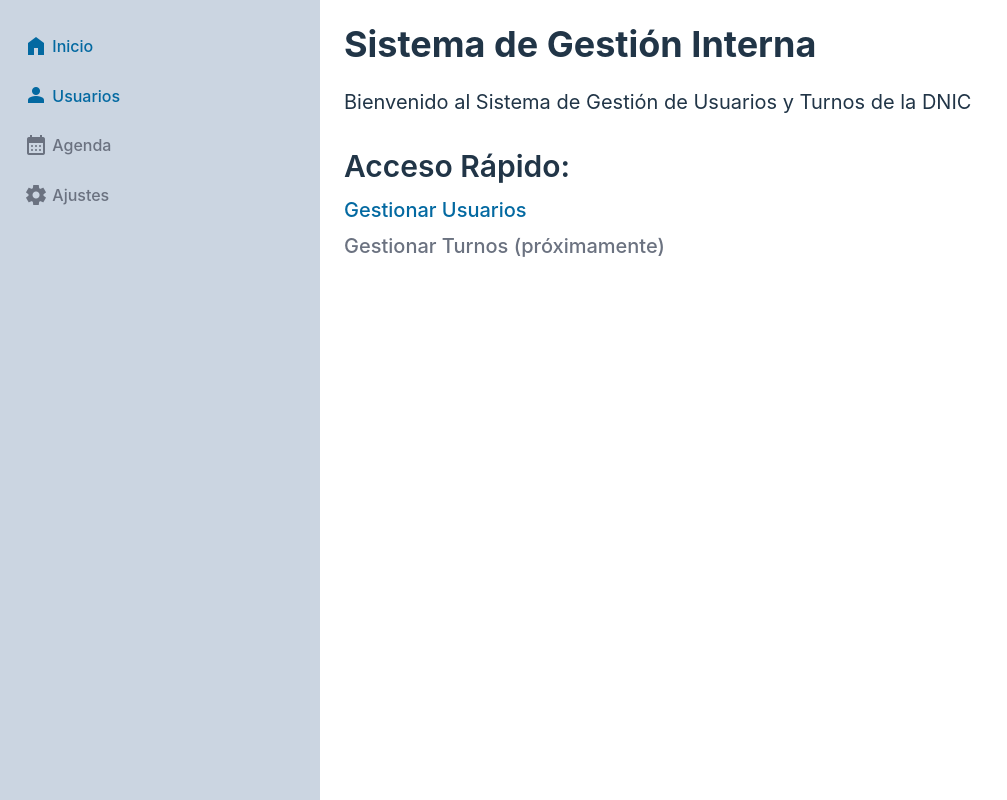
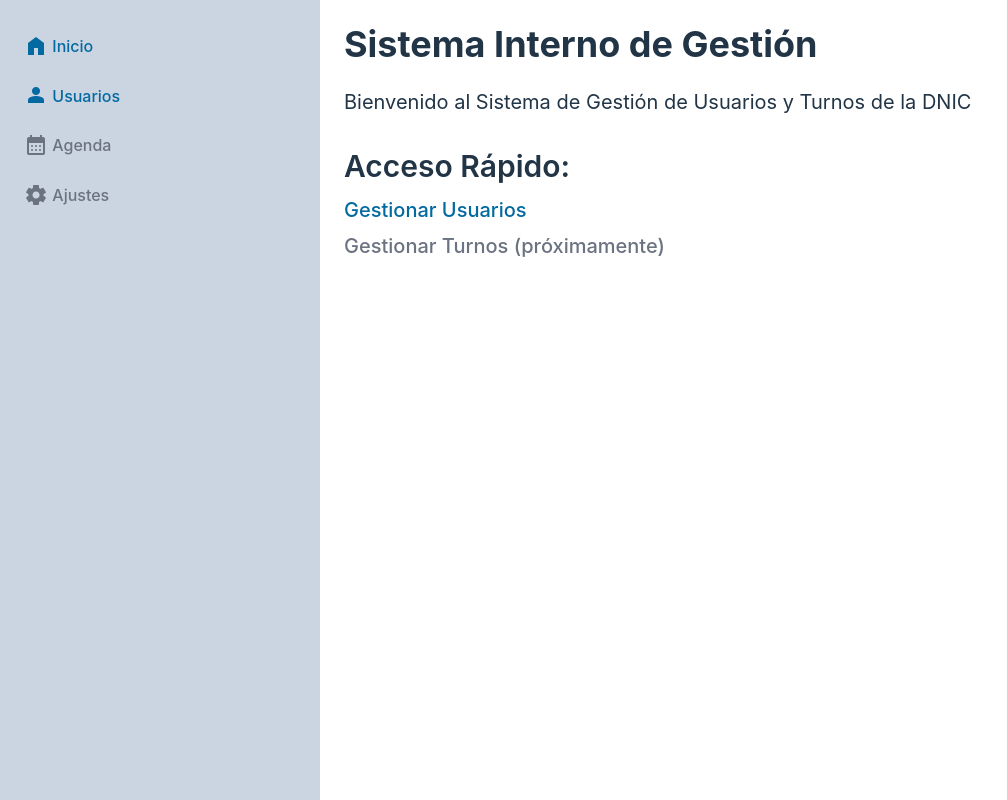
Before and after one commit to my-codebases/dnic-backoffice, a React (Vite) app: page /home in a window 1280 px wide. Shown: the whole page, without its empty margins (0-1007 px from the left). Built offline with nearby package versions, Linux system fonts and the light colour scheme.

Commit message:
Edit h1 content

```diff
--- a/src/pages/Home.jsx
+++ b/src/pages/Home.jsx
@@ -3,7 +3,7 @@
 export default function Home() {
   return (
     <>
-      <h1 className='mb-6 text-4xl font-bold'>Sistema de Gestión Interna</h1>
+      <h1 className='mb-6 text-4xl font-bold'>Sistema Interno de Gestión</h1>
       <p className='text-xl'>Bienvenido al Sistema de Gestión de Usuarios y Turnos de la DNIC</p>
       <h3 className='mt-8 mb-2 text-3xl font-semibold'>Acceso Rápido:</h3>
       <ul>
```
Also changed, not shown: public/home-bg.png (deleted).
